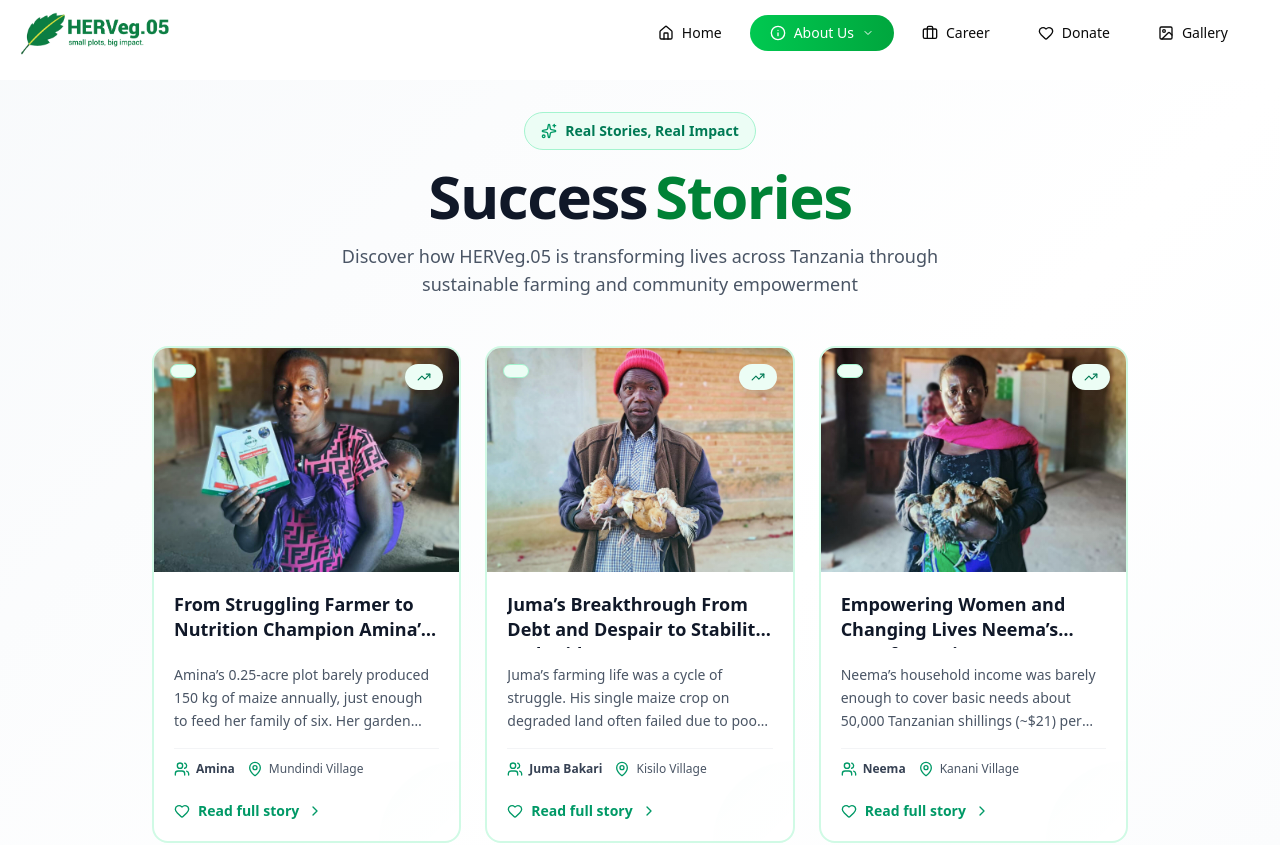
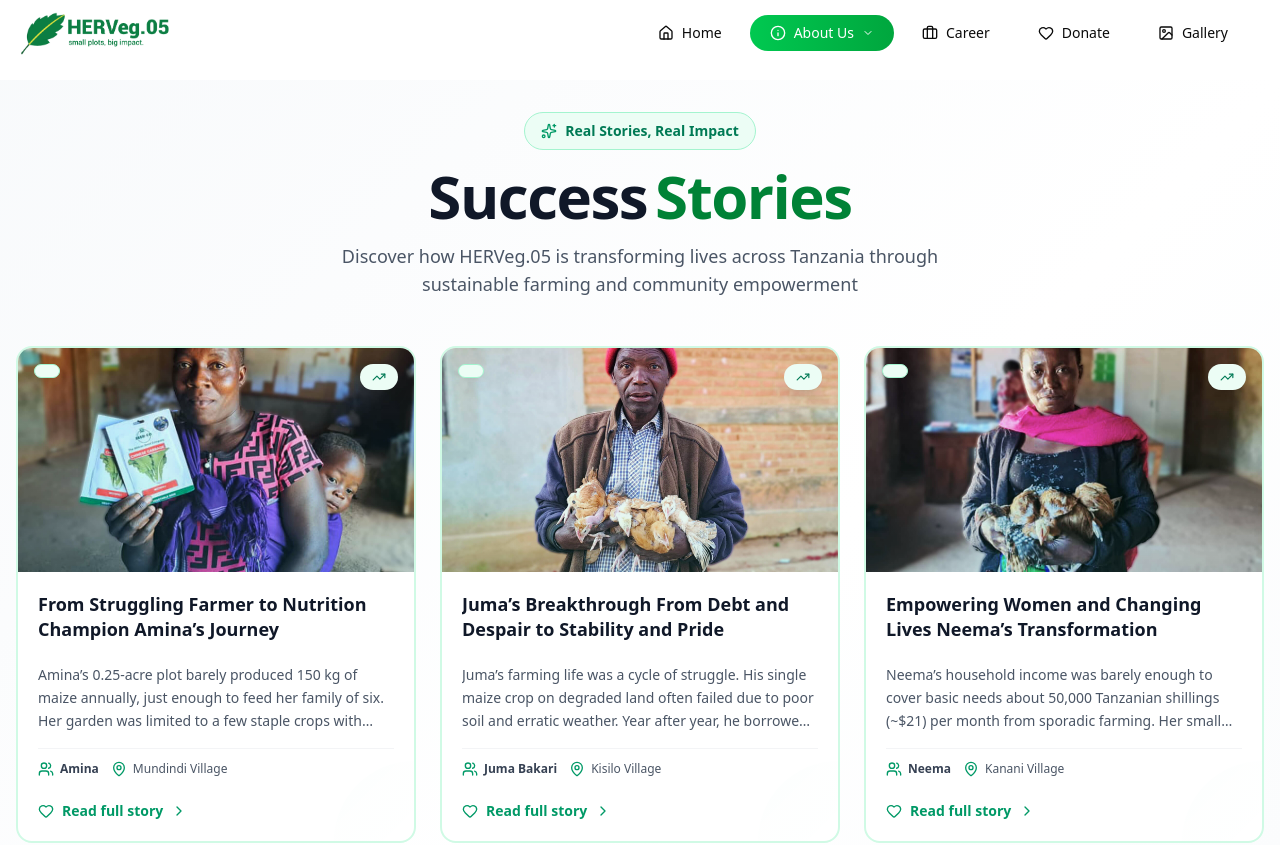
Before and after one commit to Mhando-Z/HervegWeb, a Next.js app: page /aboutus/successstories in a window 1280 px wide. Shown: the top 845 px of the page. Built offline with nearby package versions, Linux system fonts and the light colour scheme; a web font is replaced by a local one.

Commit message:
Phase One

```diff
--- a/src/app/aboutus/successstories/page.jsx
+++ b/src/app/aboutus/successstories/page.jsx
@@ -323,7 +323,7 @@ function SuccessStoriesPage() {
         initial={{ opacity: 0, y: -20 }}
         animate={{ opacity: 1, y: 0 }}
         transition={{ duration: 0.6 }}
-        className="container  mx-auto mb-12"
+        className="xl:container mx-auto mb-12"
       >
         <div className="text-center space-y-4">
           <motion.div
@@ -353,7 +353,7 @@ function SuccessStoriesPage() {
         initial={{ opacity: 0, y: 20 }}
         animate={{ opacity: 1, y: 0 }}
         transition={{ delay: 0.3 }}
-        className="container mx-auto"
+        className="xl:container mx-auto"
       >
         <div className="grid grid-cols-1 md:grid-cols-2 lg:grid-cols-3 xl:grid-cols-4 gap-6">
           <AnimatePresence>
```
